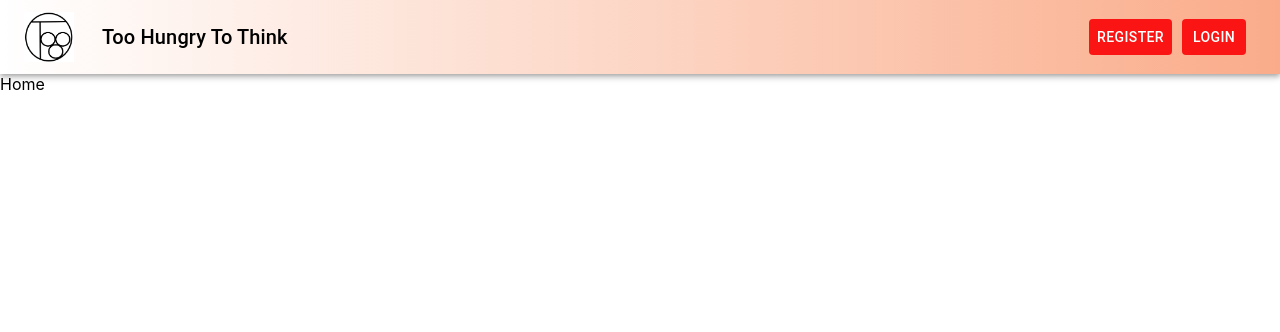
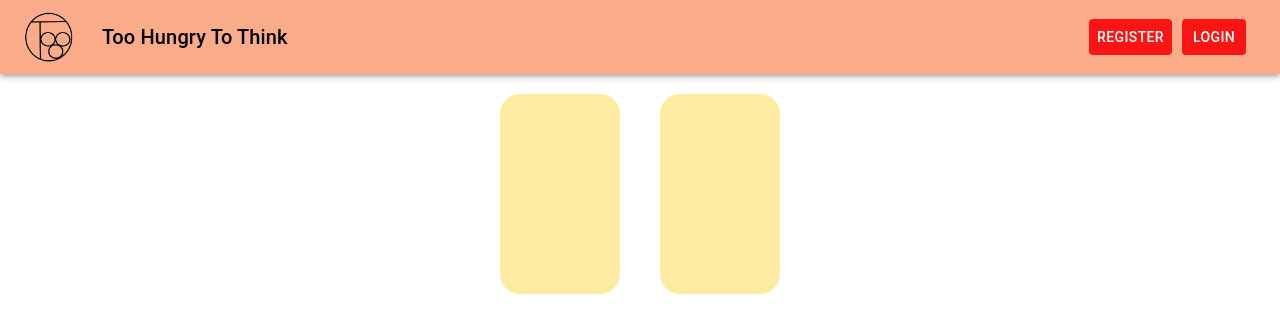
Before and after one commit to sylvey/too_hungry_to_think, a React (Create React App) app in the folder frontend/: page / in a window 1280 px wide. Shown: the top 332 px of the page. Built offline with nearby package versions, Linux system fonts and the light colour scheme.

Commit message:
right frame block

```diff
--- a/frontend/src/App.js
+++ b/frontend/src/App.js
@@ -1,7 +1,7 @@
 import logo from './logo.svg';
 import './App.css';
 import * as React from 'react';
-import NavBar from './components/NavBar';
+import NavBar from './blocks/NavBar';
 import { Box } from '@mui/material';
 import { BrowserRouter as Router, Switch, Route } from 'react-router-dom';
 
--- /dev/null
+++ b/frontend/src/blocks/BackGround.js
@@ -0,0 +1,9 @@
+import React from "react";
+import styled from "styled-components";
+
+export const Background = styled.div`
+    display: flex;
+    flex-direction: row;
+    width: 100%;
+    justify-content: center;
+`
--- a/frontend/src/components/NavBar.js
+++ b/frontend/src/blocks/NavBar.js
@@ -7,7 +7,7 @@ import IconButton from '@mui/material/IconButton';
 
 
 const loginRegisterButton = {backgroundColor: "#FA1414" , marginRight: "10px", color: "white"};
-const NavBarBackground = {background: 'linear-gradient(90deg, white, #FAAC8A 100%)'};
+const NavBarBackground = {background: '#FAAC8A'};
 function NavBar() {
   return (
       <AppBar position="static" style = {NavBarBackground}>
--- /dev/null
+++ b/frontend/src/blocks/RightFrame.js
@@ -0,0 +1,21 @@
+import React from "react";
+import styled from "styled-components";
+
+const Block = styled.div`
+    width: 120px;
+    background-color: #FFEAA1;
+    height: 200px;
+    margin: 20px;
+    border-radius: 20px;
+`
+
+function RightFrame(){
+    return(
+        <Block>
+
+        </Block>
+    )
+}
+
+
+export default RightFrame;
--- a/frontend/src/pages/Home.js
+++ b/frontend/src/pages/Home.js
@@ -1,10 +1,12 @@
 import React from "react";
-
+import RightFrame from "../blocks/RightFrame";
+import { Background } from "../blocks/BackGround";
 function Home(){
     return(
-        <div>
-            Home
-        </div>
+        <Background>
+            <RightFrame></RightFrame>
+            <RightFrame></RightFrame>
+        </Background>
     )
 }
 
```
Also changed, not shown: frontend/package.json (line endings or trailing spaces), frontend/public/logo192.png, frontend/src/css/.css (added).
